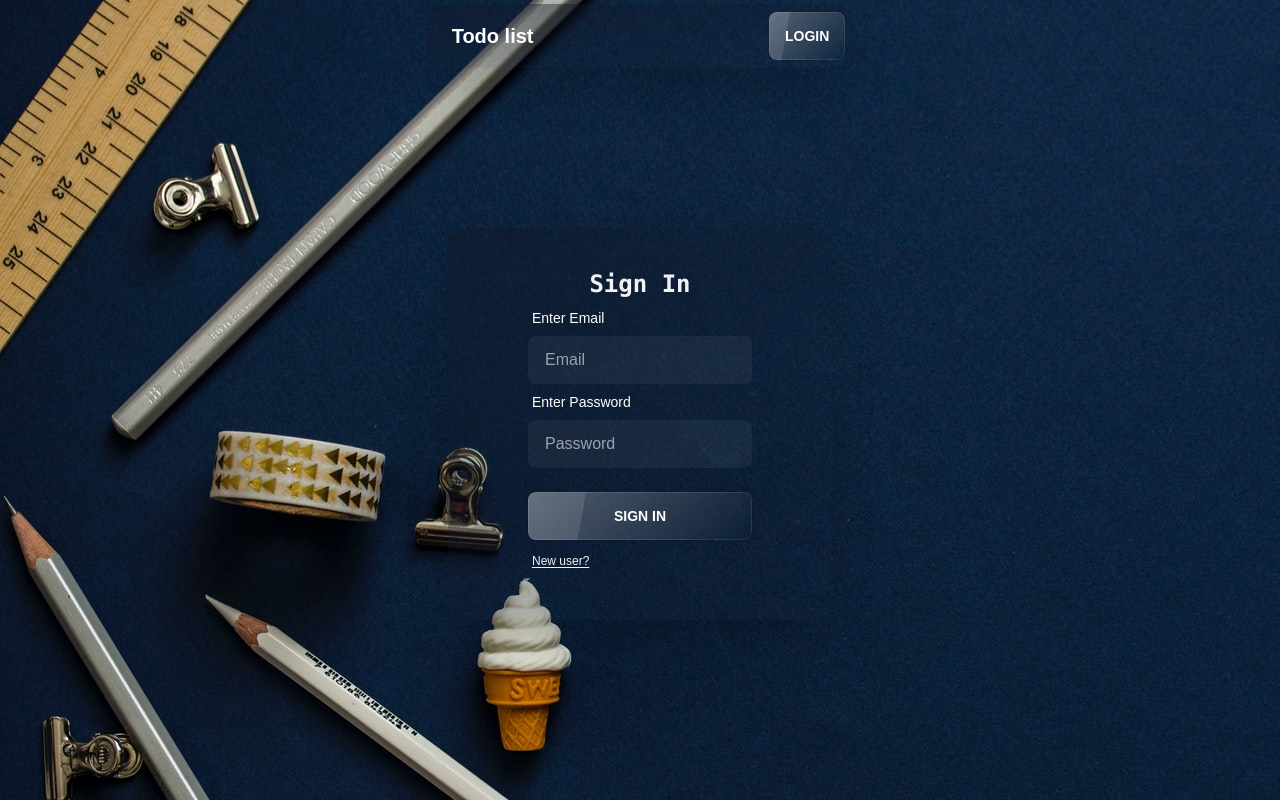
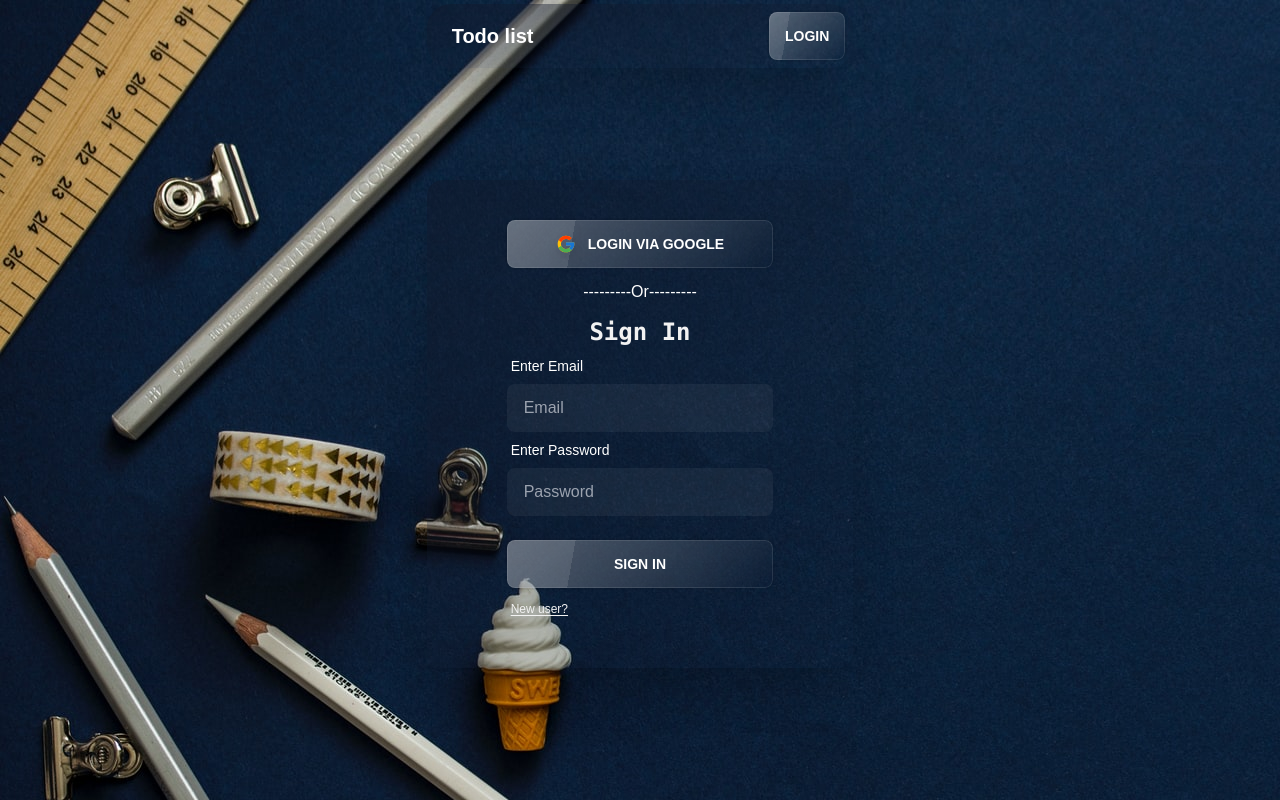
Before and after one commit to anjumann/to-do-list, a React (Create React App) app: page /login/signin in a window 1280 px wide. Built offline with nearby package versions, Linux system fonts and the light colour scheme.

Commit message:
complete

```diff
--- /dev/null
+++ b/src/Components/Alert.js
@@ -0,0 +1,14 @@
+import React from 'react'
+
+export const Alert = ({errorMessage}) => {
+    return (
+        <div className="px-2 py-6 bg-gradient-to-br from-red-600/100 to-red-100/5  shadow-lg bg
+        rounded-xl
+        ">
+            <div className='flex flex-row gap-3 text-base-100 items-center justify-center ' >
+                <svg xmlns="http://www.w3.org/2000/svg" className="stroke-current flex-shrink-0 h-6 w-6 " fill="none" viewBox="0 0 24 24"><path strokeLinecap="round" strokeLinejoin="round" strokeWidth="2" d="M10 14l2-2m0 0l2-2m-2 2l-2-2m2 2l2 2m7-2a9 9 0 11-18 0 9 9 0 0118 0z" /></svg>
+                <span>{errorMessage}</span>
+            </div>
+        </div>
+    )
+}
--- /dev/null
+++ b/src/Components/Loading.js
@@ -0,0 +1,14 @@
+import React from 'react'
+import { AiOutlineLoading3Quarters } from 'react-icons/ai'
+
+const Loading = () => {
+  return (
+    <>
+      <div className='text-base-100' >
+        <AiOutlineLoading3Quarters className='inline mr-2 animate-spin font-black  ' /> Loading...
+      </div>
+    </>
+  )
+}
+
+export default Loading
--- a/src/Components/Navbar.js
+++ b/src/Components/Navbar.js
@@ -7,7 +7,7 @@ import {auth} from '../firebase'
 const Navbar = () => {
 
     const {dispatch, currentUser } = useContext(AuthContext)
-    console.log(currentUser)
+    // console.log(currentUser)
 
     const handleLogout = () => {
         signOut(auth).then(() => {
--- a/src/Components/Table.js
+++ b/src/Components/Table.js
@@ -3,7 +3,7 @@ import { MdDeleteOutline } from 'react-icons/md'
 
 
 
-const Table = ({ data, handleDelete, handleEdit }) => {
+const Table = ({ data, handleDelete}) => {
     return (
         <>
 
@@ -24,7 +24,9 @@ const Table = ({ data, handleDelete, handleEdit }) => {
                                     <th className='break-all text-2xl px-6 drop-shadow-2xl'>{item.task}   </th>
                                     <th className='break-all ' >
                                         <div className='flex flex-row gap-2' >
-                                            <button onClick={() => { handleDelete(item.id) }} >
+                                            <button onClick={() => { handleDelete(item.id)
+                                            console.log('current item id', item.id); }} >
+
                                                 <MdDeleteOutline className='inline text-2xl mx-3  text-red-700' />
                                             </button>
                                             {/* <button >
--- a/src/Views/Home.js
+++ b/src/Views/Home.js
@@ -1,30 +1,78 @@
-import React, { useState } from 'react'
+import React, { useState, useEffect, useContext } from 'react'
 import Table from '../Components/Table'
 import { Delete, Warn, Success } from '../Components/Toast'
+import { AuthContext } from '../context/AuthContext'
+import { doc, updateDoc, getDoc } from "firebase/firestore";
+import { db } from '../firebase';
+import Loading from '../Components/Loading'
 
 const Home = () => {
-
-
+  const { currentUser } = useContext(AuthContext)
+  const [loading, setLoading] = useState(false)
   const [data, setData] = useState([])
   const [task, setTask] = useState('')
   const [ToastSuccess, setToastSuccess] = useState(false)
   const [ToastDelete, setToastDelete] = useState(false)
   const [ToastWarn, setToastWarn] = useState(false)
 
+  const updateDB = async (e) => {
+
+    const updateRef = doc(db, "todo", currentUser.uid);
+
+    await updateDoc(updateRef, {
+      data,
+    }).catch((error) => {
+      console.log(error)
+    })
+    console.log("updating");
+    console.log('update ', data)
+
+  }
+
+  const getData = async () => {
+    setLoading(true)
+    const getDataRef = doc(db, "todo", currentUser.uid);
+    const todoSnap = await getDoc(getDataRef);
+    if (todoSnap.exists()) {
+      console.log("Document data:", todoSnap.data());
+      setData(todoSnap.data().data)
+      setLoading(false)
+    } else {
+      // doc.data() will be undefined in this case
+      console.log("No such document!");
+      setLoading(false)
+    }
+  }
+
+  useEffect(() => {
+    getData()
+
+  }, [])
+
+  // useEffect((e) => {
+  //   updateDB(e)
+  // }, [temp])
+
+
+
+
   const handleEdit = (id) => {
     console.log(id)
   }
 
   const handleDelete = (id) => {
-    const del = data.filter((to) => to.id !== id);
-    setData([...del])
+
+    console.log('Deleteing');
+    setData(data.filter((data) => data.id !== id))
+
+    setTimeout(updateDB(), 500)
     console.log('del', data);
-    console.log('before',ToastDelete);
     setToastDelete(true)
-    (setTimeout(() => {
-      console.log('after',ToastDelete);
+    setTimeout(() => {
+      console.log('after', ToastDelete);
       setToastDelete(false)
-    }, 3000))
+    }, 3000)
+
 
   }
 
@@ -35,29 +83,34 @@ const Home = () => {
       setToastWarn(true);
       (setTimeout(() => {
         setToastWarn(false)
-      },3000))
+      }, 3000))
     }
     else {
       setData([{ id: `${task}-${Date.now()}`, task }, ...data])
       setTask('')
       console.log(data);
       setToastSuccess(true)
-      (setTimeout(() => {
-        console.log('after',ToastDelete);
+      // setTemp(temp+1);
+      setTimeout(() => {
+        console.log('after', ToastDelete);
         setToastSuccess(false)
-      }, 3000))
+      }, 3000)
+      updateDB()
     }
   }
 
   return (
     <>
       <div className="min-h-[80vh] flex flex-col justify-start items-center">
-        <h1 className="text-4xl text-center text-base-100 mt-6 mb-4 ">To do List</h1>
+        <h1 className="text-4xl text-center text-base-100 mt-6 mb-4 ">
+          Welcome {currentUser.displayName ? currentUser.displayName : "Buddy"}
+        </h1>
 
         <div className="card card-compact  mx-2 md:w-96  bg-gradient-to-br from-slate-900/50 shadow-2xl py-10 px-20">
           <div className="text-base-200 text-center font-mono font-bold text-2xl mb-4 ">Create Task</div>
           <div className="form-control w-full max-w-xs">
-            <input type="text" placeholder="To do" className="input  w-full max-w-xs input-ghost"
+            <input type="text" placeholder="To do" className={`input  w-full max-w-xs input-ghost  `}
+              disabled={loading}
               onChange={(e) => setTask(e.target.value)}
               value={task}
               name="task"
@@ -76,8 +129,10 @@ const Home = () => {
 
           </div>
         </div>
+        {loading ? (<Loading className='mt-5' />) : ''}
+
         {data.length === 0 ? '' : (<div className='mt-10' >
-          <Table data={data} handleDelete={handleDelete} handleEdit={handleDelete} />
+          <Table data={data} handleDelete={handleDelete} />
         </div>)
         }
 
--- a/src/Views/SignIn.js
+++ b/src/Views/SignIn.js
@@ -1,16 +1,18 @@
 import React, { useContext, useState } from 'react'
 import { useNavigate, Link } from 'react-router-dom'
 import { AuthContext } from '../context/AuthContext'
-import { auth, provider } from '../firebase'
-import { signInWithEmailAndPassword } from "firebase/auth";
-
+import { auth, provider,createTodoDoc } from '../firebase'
+import { signInWithEmailAndPassword, GoogleAuthProvider, signInWithPopup } from "firebase/auth";
+import { FcGoogle } from 'react-icons/fc'
+import { Alert } from '../Components/Alert';
+import Loading from '../Components/Loading';
 
 const SignIn = () => {
 
   const [loading, setLoading] = useState(false);
   const [email, setEmail] = useState("");
   const [password, setPassword] = useState("");
-  const [errorMessage, setErrorMessage] = useState("Error !!!");
+  const [errorMessage, setErrorMessage] = useState("Check Console");
   const [error, setError] = useState(false)
   const { dispatch } = useContext(AuthContext)
   const navigate = useNavigate()
@@ -18,7 +20,7 @@ const SignIn = () => {
 
   const handleSubmit = (e) => {
     e.preventDefault()
-
+    setLoading(true);
     signInWithEmailAndPassword(auth, email, password)
       .then((userCredential) => {
         // Signed in
@@ -56,27 +58,58 @@ const SignIn = () => {
 
   }
 
+  const handleGoogleAuth = (e) => {
+    setLoading(true);
+    e.preventDefault();
+    signInWithPopup(auth, provider)
+    .then((result) => {
+      // This gives you a Google Access Token. You can use it to access the Google API.
+      const credential = GoogleAuthProvider.credentialFromResult(result);
+      const token = credential.accessToken;
+      // console.log(token);
+      // The signed-in user info.
+      const user = result.user;
+      dispatch({ type: "SIGNIN", payload: user })
+      // console.log('sign',user);
+
+      setLoading(false);
+    }).catch((error) => {
+      console.log(error);
+      setLoading(false);
+        // Handle Errors here.
+      });
+  }
+
 
   return (
     <>
-      <div className="card card-compact w-full mx-2 md:w-96  bg-gradient-to-br from-slate-900/50 shadow-2xl py-10 px-20">
+      <div className="card card-compact w-full mx-2 md:w-4/12   bg-gradient-to-br from-slate-900/50 shadow-2xl py-10 px-20">
+        <div className='btn glass' onClick={handleGoogleAuth} > <FcGoogle className='inline text-xl drop-shadow-lg mr-3' /> Login via Google </div>
+        <div className='text-base-100 text-center my-3' >---------Or--------- </div>
         <div className="text-base-200 text-center font-mono font-bold text-2xl ">Sign In</div>
         <div className="form-control w-full max-w-xs">
           <label className="label">
             <span className="label-text text-base-100  ">Enter Email</span>
           </label>
           <input type="text" placeholder="Email" className="input  w-full max-w-xs input-ghost"
-          value={email} onChange = {(e) => {setEmail(e.target.value)}}
+            value={email} onChange={(e) => { setEmail(e.target.value) }}
           />
           <label className="label">
             <span className="label-text text-base-100  ">Enter Password</span>
           </label>
           <input type="password" placeholder="Password" className="input  w-full max-w-xs input-ghost "
-          value={password} onChange = {(e) => {setPassword(e.target.value)}}
+            value={password} onChange={(e) => { setPassword(e.target.value) }}
+            onKeyPress={event => {
+              if (event.key === 'Enter') {
+                console.log('Enter key pressed');
+                handleSubmit(event);
+              }
+            }}
           />
-          <button className="btn w-full mt-6 glass"
-            onClick={handleSubmit}
-          >Sign In</button>
+          <button className={`btn w-full mt-6 glass`}
+            onClick={(e) => { handleSubmit(e) }}
+          > {loading? (<Loading/>) :'Sign In'} </button>
+
           <label className="label">
             <Link to='/login/signup' >
               <span className="label-text-alt hover:cursor-pointer text-base-200 underline  underline-offset-2">New user?</span>
@@ -84,6 +117,8 @@ const SignIn = () => {
             {/* <span className="label-text-alt">Alt label</span> */}
           </label>
         </div>
+        {error && <Alert className='inline' errorMessage={errorMessage} />}
+
       </div>
     </>
   )
--- a/src/Views/SignUp.js
+++ b/src/Views/SignUp.js
@@ -2,7 +2,10 @@ import React, { useState, useContext } from 'react'
 import { useNavigate, Link } from 'react-router-dom'
 import { createUserWithEmailAndPassword, GoogleAuthProvider, signInWithPopup } from "firebase/auth";
 import { AuthContext } from '../context/AuthContext'
-import { auth, provider } from '../firebase'
+import { auth, provider, createTodoDoc } from '../firebase'
+import { FcGoogle } from 'react-icons/fc'
+import { Alert } from '../Components/Alert';
+import Loading from '../Components/Loading';
 
 const SignUp = () => {
   const navigate = useNavigate()
@@ -23,10 +26,11 @@ const SignUp = () => {
       .then((userCredential) => {
         setError(false);
         // Signed in
-
         const user = userCredential.user;
         //   alert("sign up successful")
         dispatch({ type: "SIGNIN", payload: user })
+        console.log('user:', user);
+        createTodoDoc(user.uid)
         setLoading(false);
       })
       .catch((err) => {
@@ -48,6 +52,7 @@ const SignUp = () => {
   }
 
   const handleGoogleAuth = (e) => {
+    setLoading(true);
     e.preventDefault();
     signInWithPopup(auth, provider)
       .then((result) => {
@@ -59,8 +64,10 @@ const SignUp = () => {
         const user = result.user;
         dispatch({ type: "SIGNIN", payload: user })
         console.log(user);
+        setLoading(false);
       }).catch((error) => {
         console.log(error);
+        setLoading(false);
         // Handle Errors here.
       });
   }
@@ -71,7 +78,9 @@ const SignUp = () => {
 
   return (
     <>
-      <div className="card card-compact w-full mx-2 md:w-96  bg-gradient-to-br from-slate-900/50 shadow-2xl py-10 px-20">
+      <div className="card card-compact w-full mx-2 md:w-4/12  bg-gradient-to-br from-slate-900/50 shadow-2xl py-10 px-20">
+        <div className='btn glass ' onClick={handleGoogleAuth} > <FcGoogle className='inline text-xl drop-shadow-lg mr-3' /> Login via Google </div>
+        <div className='text-base-100 text-center my-3' >---------Or--------- </div>
         <div className="text-base-200 text-center font-mono font-bold text-2xl ">Sign Up</div>
         <div className="form-control w-full max-w-xs">
           <label className="label">
@@ -85,10 +94,16 @@ const SignUp = () => {
           </label>
           <input type="password" placeholder="Password" className="input  w-full max-w-xs input-ghost "
             value={password} onChange={(e) => { setPassword(e.target.value) }}
+            onKeyPress={event => {
+              if (event.key === 'Enter') {
+                console.log('Enter key pressed');
+                handleSubmit(event);
+              }
+            }}
           />
           <button className="btn w-full mt-6 glass"
             onClick={handleSubmit}
-          >Sign Up</button>
+          >{loading ? (<Loading />) : 'Sign Up'}</button>
           <label className="label">
             <Link to='/login/signin' >
               <span className="label-text-alt hover:cursor-pointer text-base-200 underline  underline-offset-2">Already user?</span>
@@ -96,7 +111,8 @@ const SignUp = () => {
             {/* <span className="label-text-alt">Alt label</span> */}
           </label>
         </div>
-        <button className='btn w-full mt-6 glass' onClick={handleGoogleAuth} >Google login</button>
+        {error && <Alert className='inline' errorMessage={errorMessage} />}
+
       </div>
     </>
   )
--- a/src/firebase.js
+++ b/src/firebase.js
@@ -1,7 +1,10 @@
 // Import the functions you need from the SDKs you need
 import { initializeApp } from "firebase/app";
 import { getAnalytics } from "firebase/analytics";
-import { getAuth, GoogleAuthProvider} from "firebase/auth";
+import { getAuth, GoogleAuthProvider } from "firebase/auth";
+import { doc, setDoc } from "firebase/firestore";
+
+
 import {
   getFirestore,
   collection,
@@ -30,3 +33,11 @@ const app = initializeApp(firebaseConfig);
 const analytics = getAnalytics(app);
 export const auth = getAuth(app)
 export const provider = new GoogleAuthProvider(app);
+export const db = getFirestore(app);
+
+
+export async function createTodoDoc(uid) {
+  const todoDocRef = doc(db, 'todo', uid);
+  await setDoc(todoDocRef, {merge:true})
+
+}
--- a/src/index.css
+++ b/src/index.css
@@ -2,3 +2,4 @@
 @tailwind components;
 @tailwind utilities;
 @import url('https://fonts.googleapis.com/css2?family=Kanit:wght@300&display=swap');
+@import url('https://fonts.googleapis.com/css2?family=JetBrains+Mono&display=swap');
--- a/tailwind.config.js
+++ b/tailwind.config.js
@@ -6,7 +6,7 @@ module.exports = {
   theme: {
     extend: {
       fontFamily: {
-        og: ['Kanit', 'sans-serif'],
+        og: ['JetBrains Mono','Kanit', 'sans-serif'],
       },
     },
   },
```
Also changed, not shown: src/App.js (+7 -1 lines), 1 other file (tests, documents, lock files or other folders).
